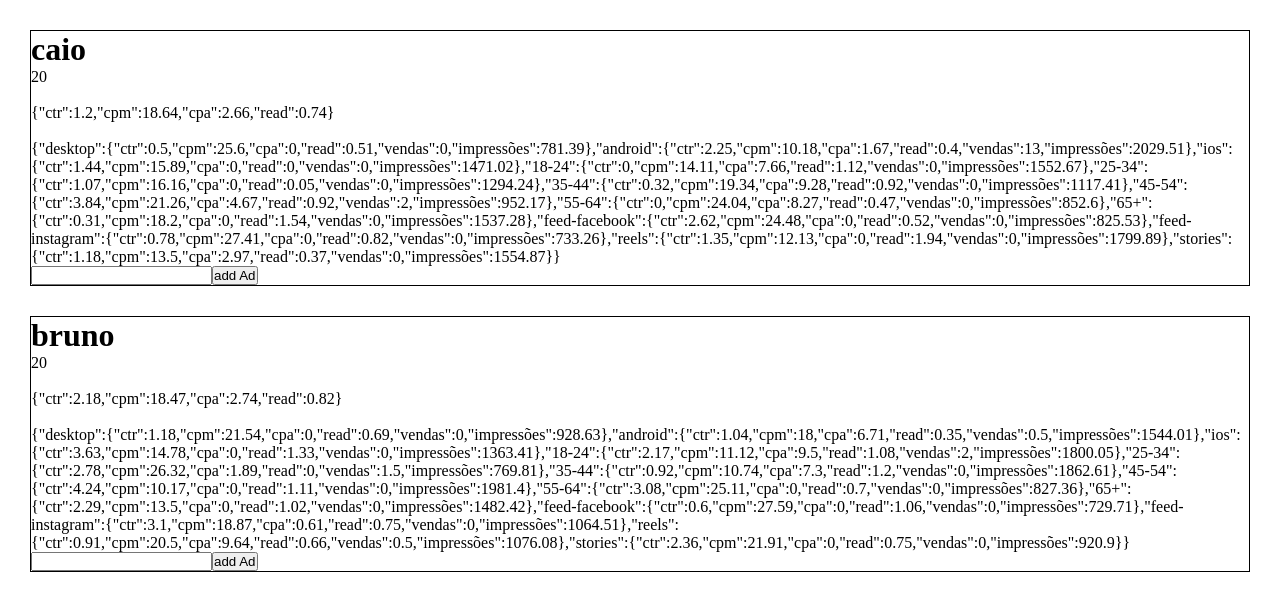
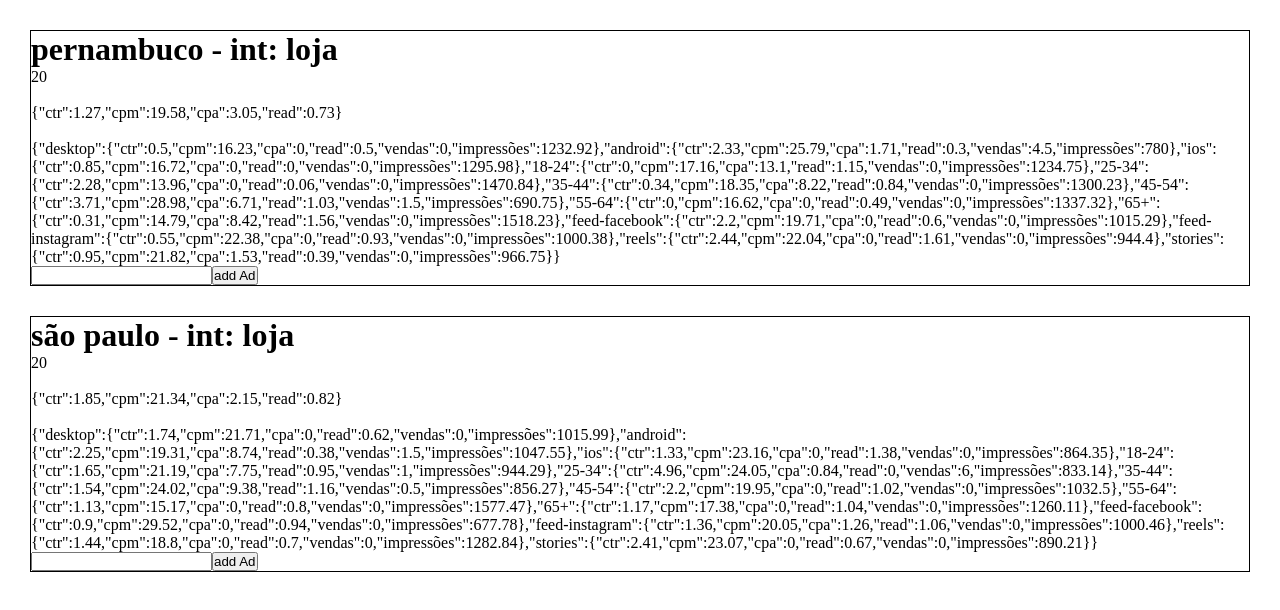
Before and after one commit to kayoroxa/ads-simulator, a Next.js app: page /test in a window 1280 px wide. Shown: the top 610 px of the page. Built offline with nearby package versions, Linux system fonts and the light colour scheme.

Commit message:
change ads name

```diff
--- a/src/pages/test.tsx
+++ b/src/pages/test.tsx
@@ -2,10 +2,13 @@ import { useEffect, useRef, useState } from 'react'
 import myConjKit from '../utils/useAdsData'
 
 export default function () {
-  const kit1 = myConjKit('caio', ['rocha'], 20)
+  const kit1 = myConjKit('pernambuco - int: loja', ['chamada agressiva'], 20)
   // createConj('conj', ['oi'])
 
-  const allConjKit = [kit1, myConjKit('bruno', ['anuncio 1'], 20)]
+  const allConjKit = [
+    kit1,
+    myConjKit('são paulo - int: loja', ['chamada passiva'], 20),
+  ]
 
   const [conjSelect, setConjSelect] = useState<false | number>(false)
 
```
